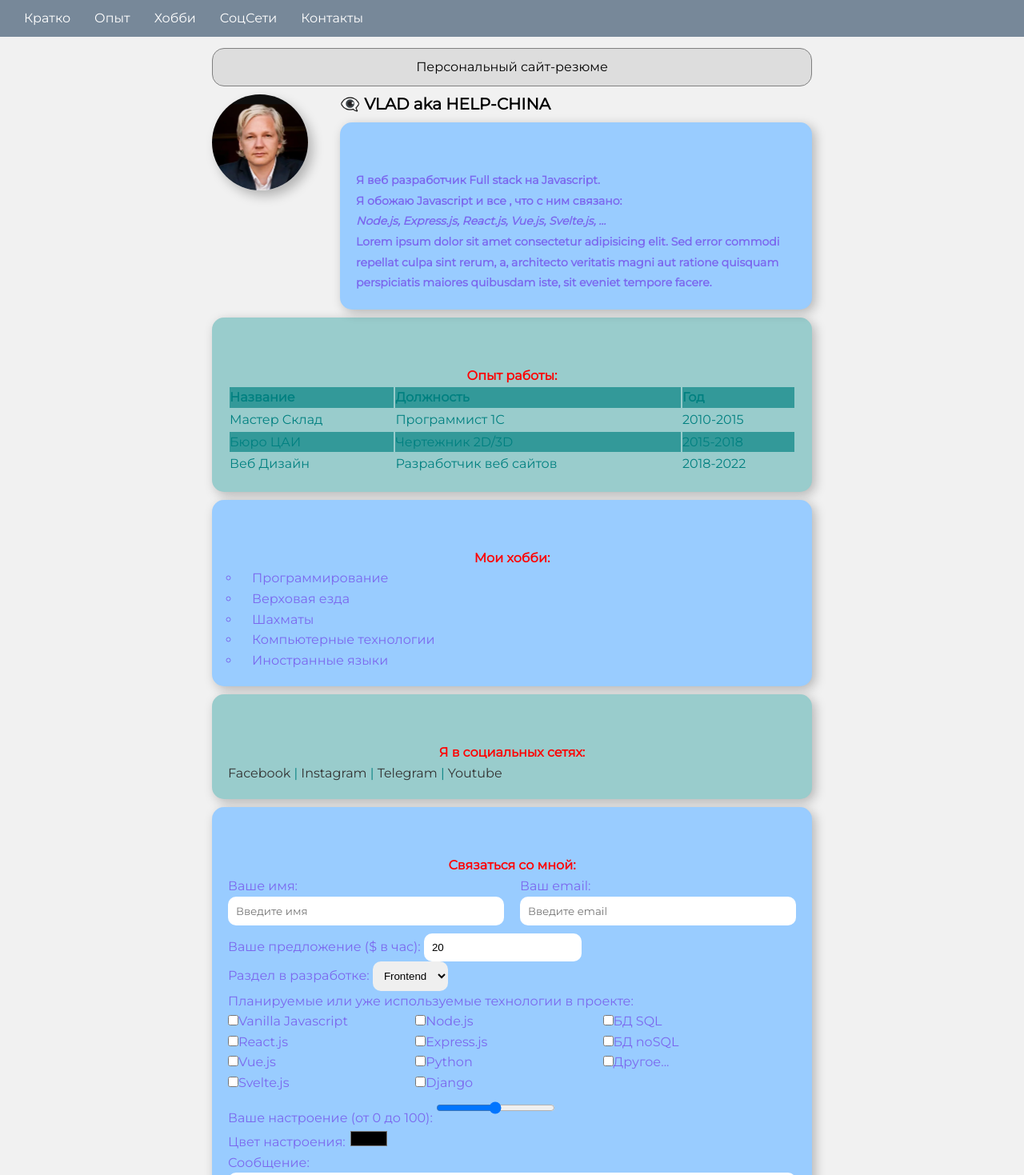
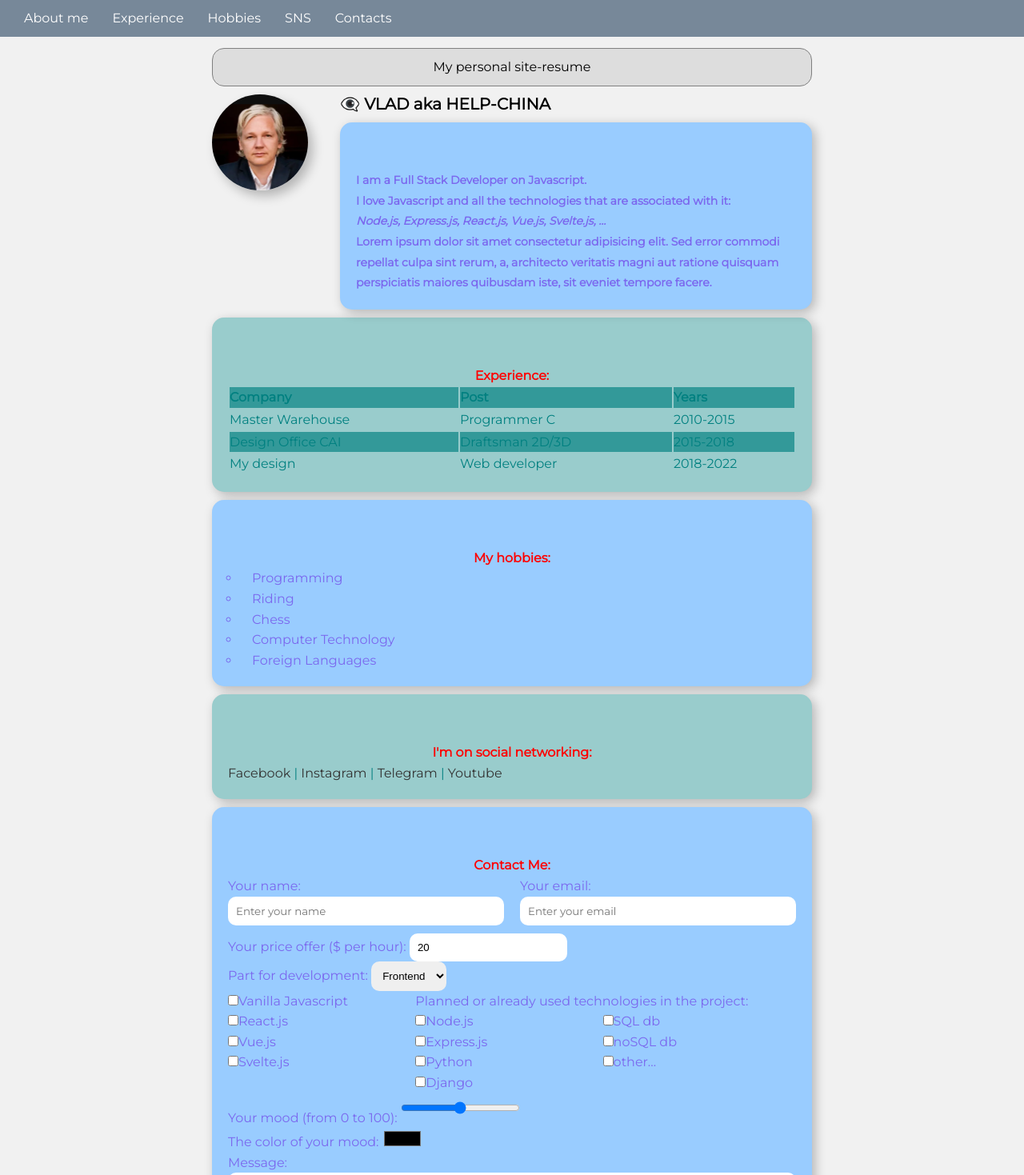
Before and after one commit to z-o-l-o/resume-html-css, a plain HTML site: page index.html in a window 1280 px wide. Shown: the top 1469 px of the page at 80% size. Drawn offline with Linux system fonts and the light colour scheme.

Commit message:
Second version (en).

```diff
--- a/index.html
+++ b/index.html
@@ -5,7 +5,7 @@
     <meta http-equiv="X-UA-Compatible" content="IE=edge">
     <meta name="viewport" content="width=device-width, initial-scale=1.0">
     <meta name="keywords" content="web developer fullstack resume cv html css javascript nodejs vuejs reactjs sveltejs">
-    <meta name="description" content="Это сайт Влада - Мое онлайн резюме Web разработчика Fullstack Javascript">
+    <meta name="description" content="Hi! I am Vlad. And this is my personal web page - my online resume of Full stack Javascript web developer. But I made it for training and with HTML and CSS only.">
     <title>Vlad resume</title>
     <link rel="stylesheet" href="./styles.css">
 </head>
@@ -14,20 +14,20 @@
 
         <nav class="navbar">
             <ul>
-                <li><a href="#header">Кратко</a></li>
-                <li><a href="#jobs">Опыт</a></li>
-                <li><a href="#hobbies">Хобби</a></li>
-                <li><a href="#liens">СоцСети</a></li>
-                <li><a href="#contact">Контакты</a></li>
+                <li><a href="#header">About me</a></li>
+                <li><a href="#jobs">Experience</a></li>
+                <li><a href="#hobbies">Hobbies</a></li>
+                <li><a href="#liens">SNS</a></li>
+                <li><a href="#contact">Contacts</a></li>
             </ul>
         </nav>
 
         <header id="header">
-            Персональный сайт-резюме
+            My personal site-resume
         </header>
 
         <div class="info" id="info">
-            <img src="./my-photo.jpg" alt="мое фото">
+            <img src="./my-photo.jpg" alt="my photo here">
 
             <div class="info-text">
                 <h1>👁️‍🗨️ VLAD aka HELP-CHINA</h1>
@@ -35,9 +35,9 @@
 
                 <div class="card color-mlb">
 
-                    <p>Я веб разработчик <strong>Full stack на Javascript</strong>.</p>
+                    <p>I am a <strong>Full Stack Developer on Javascript</strong>.</p>
 
-                    <p>Я обожаю <strong>Javascript</strong> и все , что с ним связано: <br><em>Node.js, Express.js, React.js, Vue.js, Svelte.js, ... </em></p>
+                    <p>I love <strong>Javascript</strong> and all the technologies that are associated with it:<br><em>Node.js, Express.js, React.js, Vue.js, Svelte.js, ... </em></p>
 
                     <p>Lorem ipsum dolor sit amet consectetur adipisicing elit. Sed error commodi repellat culpa sint rerum, a, architecto veritatis magni aut ratione quisquam perspiciatis maiores quibusdam iste, sit eveniet tempore facere.</p>
                 </div>
@@ -45,29 +45,29 @@
         </div>
 
         <div class="card color-teal" id="jobs">
-            <h4>Опыт работы:</h4>
+            <h4>Experience:</h4>
             <table class="table">
                 <thead>
                     <tr>
-                        <th>Название</th>
-                        <th>Должность</th>
-                        <th>Год</th>
+                        <th>Company</th>
+                        <th>Post</th>
+                        <th>Years</th>
                     </tr>
                 </thead>
                 <tbody>
                     <tr>
-                        <td>Мастер Склад</td>
-                        <td>Программист 1С</td>
+                        <td>Master Warehouse</td>
+                        <td>Programmer C</td>
                         <td>2010-2015</td>
                     </tr>
                     <tr>
-                        <td>Бюро ЦАИ</td>
-                        <td>Чертежник 2D/3D</td>
+                        <td>Design Office CAI</td>
+                        <td>Draftsman 2D/3D</td>
                         <td>2015-2018</td>
                     </tr>
                     <tr>
-                        <td>Веб Дизайн</td>
-                        <td>Разработчик веб сайтов</td>
+                        <td>My design</td>
+                        <td>Web developer</td>
                         <td>2018-2022</td>
                     </tr>
                 </tbody>
@@ -75,18 +75,18 @@
         </div>
 
         <div class="card color-mlb" id="hobbies">
-            <h4>Мои хобби:</h4>
+            <h4>My hobbies:</h4>
             <ul class="list-hobby">
-                <li>Программирование</li>
-                <li>Верховая езда</li>
-                <li>Шахматы</li>
-                <li>Компьютерные технологии</li>
-                <li>Иностранные языки</li>
+                <li>Programming</li>
+                <li>Riding</li>
+                <li>Chess</li>
+                <li>Computer Technology</li>
+                <li>Foreign Languages</li>
             </ul>
         </div>
 
         <div class="card color-teal" id="liens">
-            <h4>Я в социальных сетях:</h4>
+            <h4>I'm on social networking:</h4>
             <a href="https://facebook.com" target="_blank">Facebook</a>
             |
             <a href="https://instagram.com" target="_blank">Instagram</a>
@@ -98,23 +98,23 @@
 
         <div class="card color-mlb" id="contact">
             <form class="form" action="/">
-                <h4>Связаться со мной:</h4>
+                <h4>Contact Me:</h4>
                 <div class="form-row">
                     <div class="form-group">
-                        <label for="name">Ваше имя:</label>
-                        <input type="text" id="name" placeholder="Введите имя">
+                        <label for="name">Your name:</label>
+                        <input type="text" id="name" placeholder="Enter your name">
                     </div>
                     <div class="form-group">
-                        <label for="email">Ваш email:</label>
-                        <input type="email" id="email" placeholder="Введите email">
+                        <label for="email">Your email:</label>
+                        <input type="email" id="email" placeholder="Enter your email">
                     </div>
                 </div>
                 <div>
-                    <label for="number">Ваше предложение ($ в час):</label>
+                    <label for="number">Your price offer ($ per hour):</label>
                     <input type="number" value=20 id="number" min="20" step="5">
                 </div>
                 <div>
-                    <label for="part">Раздел в разработке:</label>
+                    <label for="part">Part for development:</label>
                     <select name="" id="part">
                         <option value="frontend" selected>Frontend</option>
                         <option value="backend">Backend</option>
@@ -122,7 +122,7 @@
                     </select>
                 </div>
                 <div class="blocks">
-                    <label for="stack">Планируемые или уже используемые технологии в проекте:</label>
+                    <label for="stack">Planned or already used technologies in the project:</label>
                     <div class="block">
                         <ul class="list">
                             <li>
@@ -158,13 +158,13 @@
                     <div class="block">
                         <ul class="list">
                             <li>
-                                <input type="checkbox" name="stack">БД SQL
+                                <input type="checkbox" name="stack">SQL db
                             </li>
                             <li>
-                                <input type="checkbox" name="stack">БД noSQL
+                                <input type="checkbox" name="stack">noSQL db
                             </li>
                             <li>
-                                <input type="checkbox" name="stack">Другое...
+                                <input type="checkbox" name="stack">other...
                             </li>
                         </ul>
                         <br>
@@ -172,19 +172,19 @@
                 </div>
 
                 <div>
-                    <label for="range">Ваше настроение (от 0 до 100):</label>
+                    <label for="range">Your mood (from 0 to 100):</label>
                     <input type="range" id="range" min="0" max="100" step="5">
                 </div>
                 <div>
-                    <label for="color">Цвет настроения:</label>
+                    <label for="color">The color of your mood:</label>
                     <input type="color" id="color">
                 </div>
                 <div class="form-group">
-                    <label for="message">Сообщение:</label>
-                    <textarea id="message" cols="50" rows="10" placeholder="Введите сообщение..."> </textarea>
+                    <label for="message">Message:</label>
+                    <textarea id="message" cols="50" rows="10" placeholder="Your message..."> </textarea>
                 </div>
 
-                <button class="btn" type="submit">Отправить</button>
+                <button class="btn" >Send</button>
             </form>
         </div>
         <br><br><br><br><br><br>
```
